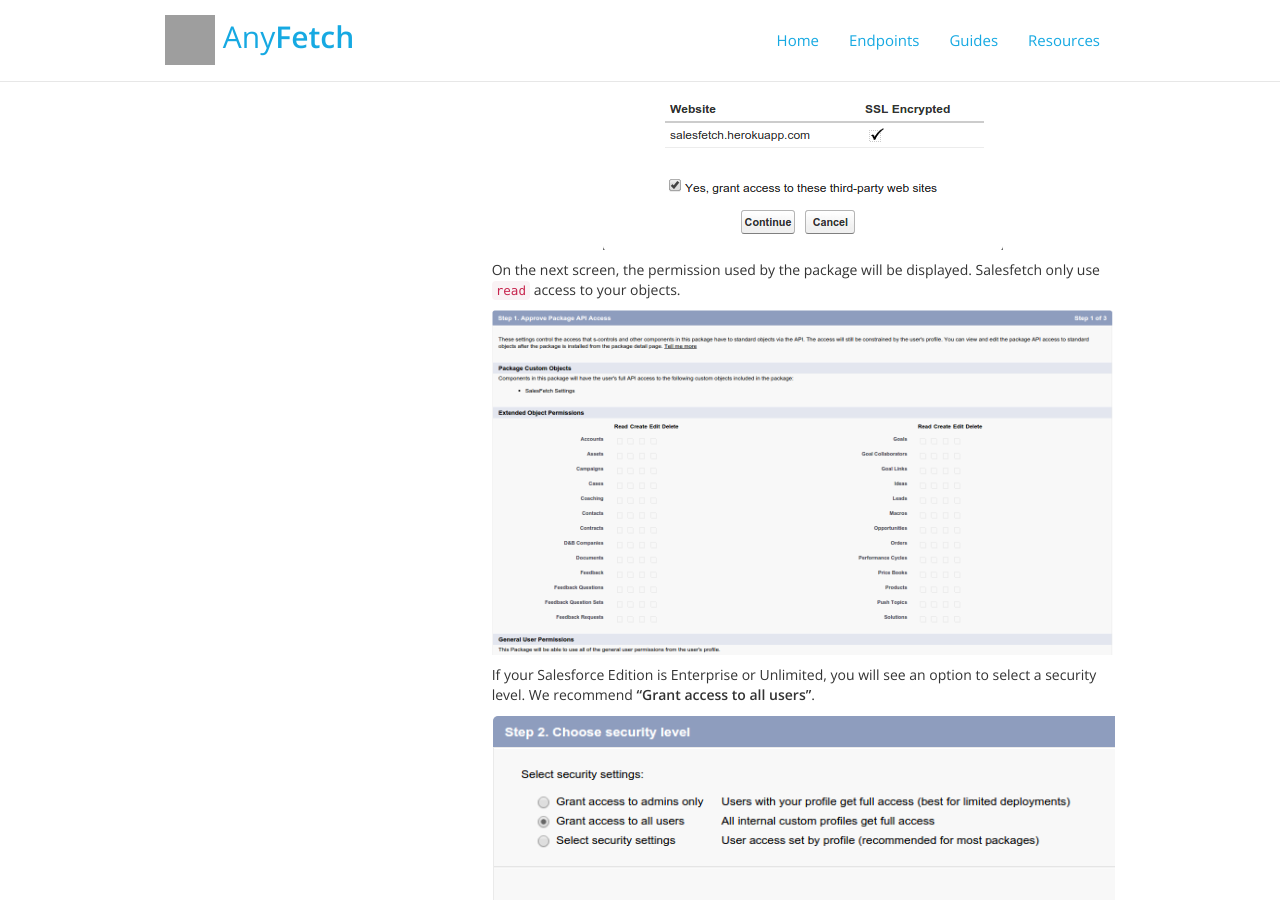
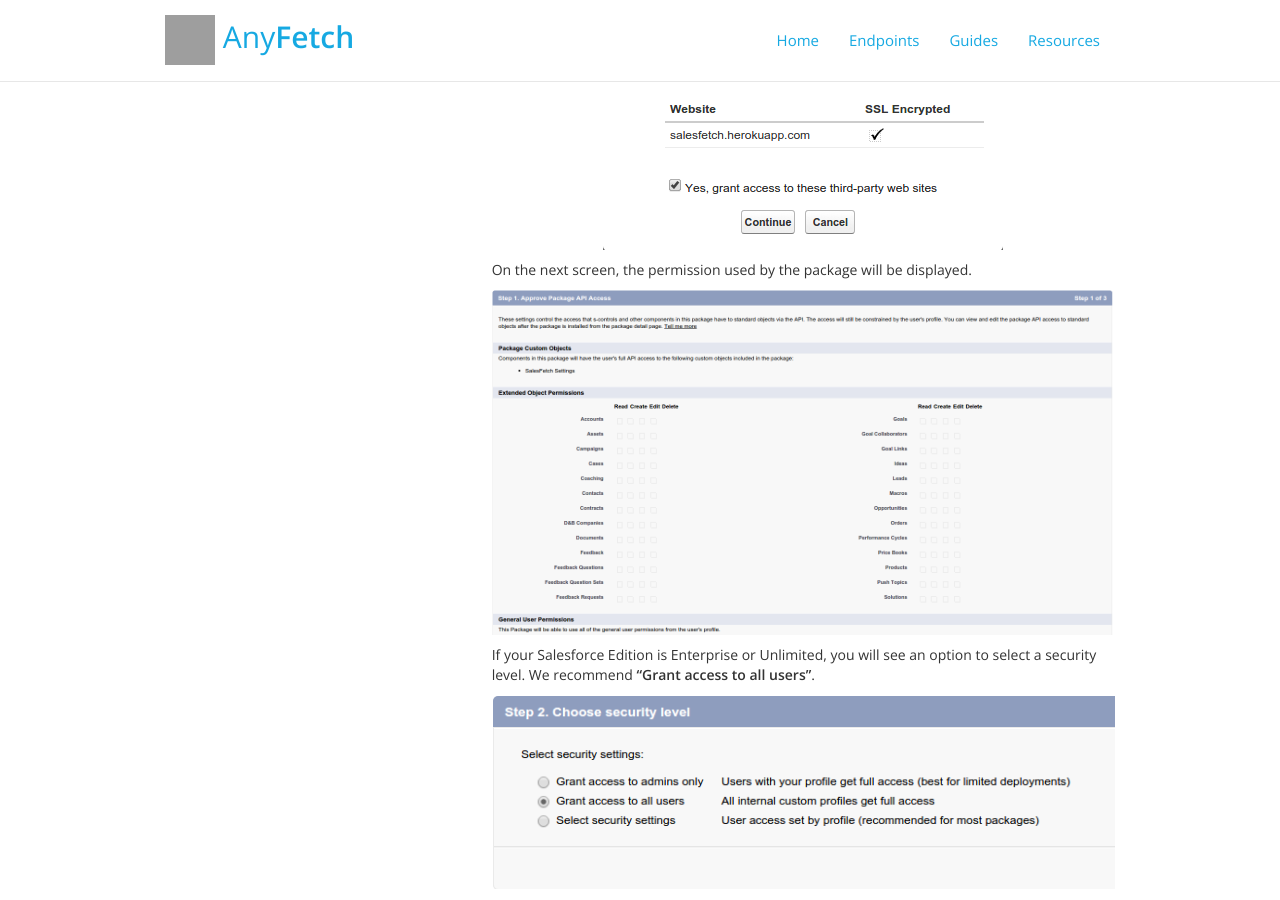
Before and after one commit to AnyFetch/developers.anyfetch.com, a Jekyll site: the page built from products/salesfetch.md, in a window 1280 px wide and 900 px high, scrolled down 1031 px. Built offline with Jekyll 4.4.1, drawn with Linux system fonts in a browser that asks for light colours; nearby versions of some CDN libraries; Markdown is read by kramdown in place of the engine named in the settings; grey boxes are pictures that could not be loaded.

Commit message:
Update salesfetch.md

```diff
--- a/products/salesfetch.md
+++ b/products/salesfetch.md
@@ -27,7 +27,7 @@
 
 ![Approve third party access](/images/products/salesfetch/approve-third-party.png)
 
-On the next screen, the permission used by the package will be displayed. Salesfetch only use `read` access to your objects.
+On the next screen, the permission used by the package will be displayed.
 
 ![API access](/images/products/salesfetch/package-api-access.png)
 
```
